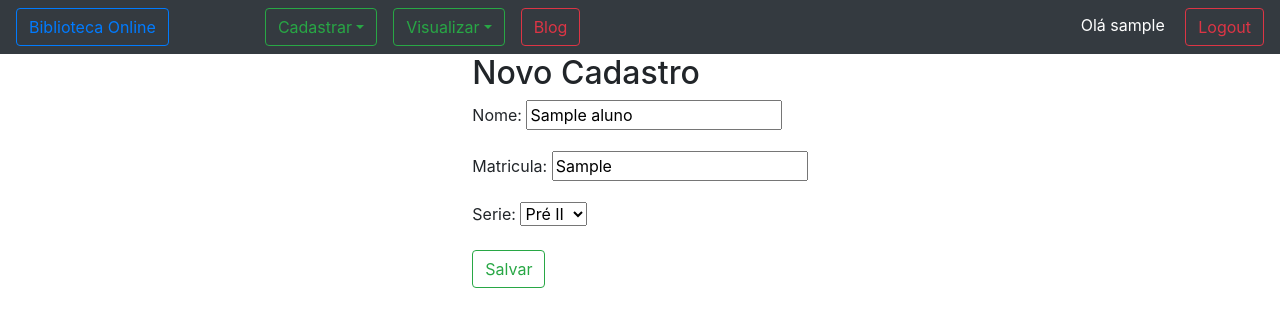
After one commit to mateus-ferreira/projetoDjango, a Django app: page /aluno/1/edit/ in a window 1280 px wide. The commit adds this page. Shown: the top 327 px of the page. Run offline with Django 3.2, Linux system fonts and the light colour scheme; a user stored in the database is signed in; tables that the repository leaves empty hold one stand-in row (values such as "Sample post"); parts of the project's set-up code (start-up, migrations or seed data) failed here and were passed over; some libraries are stand-ins or nearby versions.

Commit message:
editar e excluir aluno

```diff
--- a/biblioteca/static/css/biblioteca.css
+++ b/biblioteca/static/css/biblioteca.css
@@ -23,3 +23,7 @@ a:hover {
 .tup {
 	color:green;
 }
+
+.tabela {
+	width: 5%;
+}
--- a/biblioteca/urls.py
+++ b/biblioteca/urls.py
@@ -11,4 +11,6 @@ urlpatterns = [
 	path('exibirAlunos', views.exibirAlunos, name='exibirAlunos'),
 	path('exibirLivros', views.exibirLivros, name='exibirLivros'),
 	path('exibirEmprestimos', views.exibirEmprestimos, name='exibirEmprestimos'),
+	path('aluno/<int:pk>/edit/', views.editarAluno, name='editarAluno'),
+	path('aluno/<pk>/remove/', views.removerAluno, name='removerAluno'),
 ]
--- a/biblioteca/views.py
+++ b/biblioteca/views.py
@@ -1,4 +1,4 @@
-from django.shortcuts import render, redirect
+from django.shortcuts import get_object_or_404, render, redirect
 from .models import Aluno, Livro, Emprestimo
 from .forms import AlunoForm, LivroForm, EmprestimoForm
 from django.contrib.auth.decorators import login_required
@@ -28,6 +28,7 @@ def cadastrarLivro(request):
 	formLivro = LivroForm()
 	return render(request, 'biblioteca/cadastrarLivro.html', {'form':formLivro})
 
+@login_required
 def cadastrarEmprestimo(request):
 	if request.user.is_authenticated:
 		livros = Livro.objects.all()
@@ -75,3 +76,22 @@ def exibirEmprestimos(request):
 		empLivros.append(empGeral)
 
 	return render(request, 'biblioteca/exibirEmprestimos.html', {'emprestimos':empLivros})
+
+@login_required
+def editarAluno(request, pk):
+	alunoEdit = get_object_or_404(Aluno, pk=pk)
+	if request.method == "POST":
+		form = AlunoForm(request.POST, instance=alunoEdit)
+		if form.is_valid():
+			alunoEdit = form.save(commit=False)
+			alunoEdit.save()
+			return redirect('biblioteca:exibirAlunos')
+	else:
+		form = AlunoForm(instance=alunoEdit)
+	return render(request, 'biblioteca/editarAluno.html', {'form':form})
+
+@login_required
+def removerAluno(request, pk):
+	aluno = get_object_or_404(Aluno, pk=pk)
+	aluno.delete()
+	return redirect('biblioteca:exibirAlunos')
--- a/templates/biblioteca/base.html
+++ b/templates/biblioteca/base.html
@@ -4,11 +4,12 @@
 <html>
 <head>
 	<link rel="stylesheet" href="https://stackpath.bootstrapcdn.com/bootstrap/4.5.0/css/bootstrap.min.css" integrity="sha384-9aIt2nRpC12Uk9gS9baDl411NQApFmC26EwAOH8WgZl5MYYxFfc+NcPb1dKGj7Sk" crossorigin="anonymous">
+	<link href="https://fonts.googleapis.com/icon?family=Material+Icons" rel="stylesheet">
 	<script src="https://code.jquery.com/jquery-3.5.1.slim.min.js" integrity="sha384-DfXdz2htPH0lsSSs5nCTpuj/zy4C+OGpamoFVy38MVBnE+IbbVYUew+OrCXaRkfj" crossorigin="anonymous"></script>
 	<script src="https://cdn.jsdelivr.net/npm/popper.js@1.16.0/dist/umd/popper.min.js" integrity="sha384-Q6E9RHvbIyZFJoft+2mJbHaEWldlvI9IOYy5n3zV9zzTtmI3UksdQRVvoxMfooAo" crossorigin="anonymous"></script>
 	<script src="https://stackpath.bootstrapcdn.com/bootstrap/4.5.0/js/bootstrap.min.js" integrity="sha384-OgVRvuATP1z7JjHLkuOU7Xw704+h835Lr+6QL9UvYjZE3Ipu6Tp75j7Bh/kR0JKI" crossorigin="anonymous"></script>
 	<link rel="stylesheet" href="{% static 'css/biblioteca.css' %}">
-	<meta name="viewport" content="width=device-width, initial-scale=1, shrink-to-fit=no">
+	<meta name="viewport" content="width=device-width, initial-scale=1">
 	<meta charset="utf-8">
 	<title>Biblioteca Online</title>
 </head>
@@ -94,6 +95,7 @@
 			</div>
 		{% endif %}
 	</div>
+</nav>
 </header>
 <body>
 	{% block content %}
--- /dev/null
+++ b/templates/biblioteca/editarAluno.html
@@ -0,0 +1,12 @@
+{% extends 'biblioteca/base.html' %}
+
+{% block content %}
+<div class="d-flex justify-content-center">
+	<form method="POST" class="post-form">
+		<h2>Novo Cadastro</h2>
+		{% csrf_token %}
+		{{ form.as_p }}
+		<button type="submit" class="btn btn-outline-success">Salvar</button>
+	</form>
+</div>
+{% endblock %}
--- a/templates/blog/post_detail.html
+++ b/templates/blog/post_detail.html
@@ -7,7 +7,7 @@
 				{{ post.published_date }}
 			</div>
 		{% else %}
-			<a class="btn btn-default" href="{% url 'post_publish' pk=post.pk %}">Publish</a>
+			<a class="btn btn-outline-success" href="{% url 'blog:post_publish' pk=post.pk %}">Publish</a>
 		{% endif %}
 		{% if user.is_authenticated %}
 			<a href="{% url 'blog:post_edit' pk=post.pk %}"><span class="material-icons icones d-inline-block">edit</span></a>
```
Also changed, not shown: templates/biblioteca/exibirAlunos.html (+7 -0 lines).
